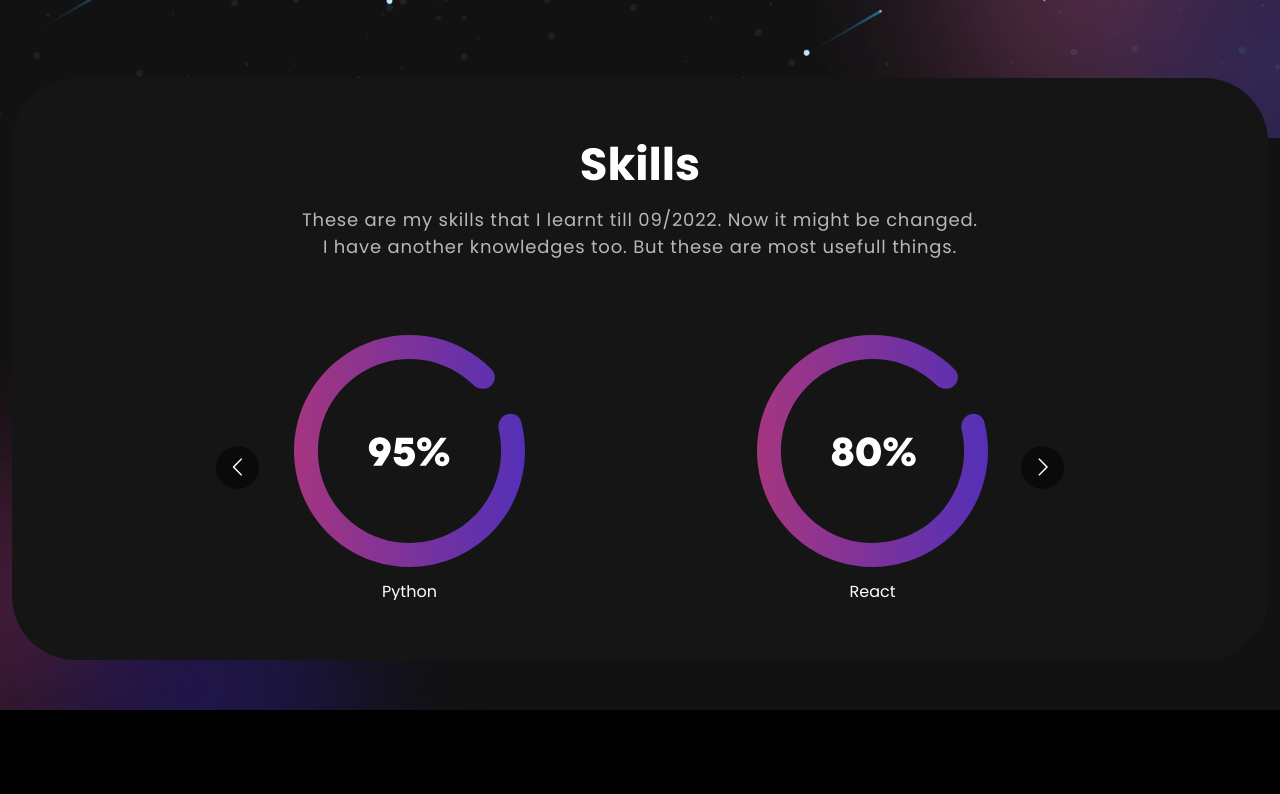
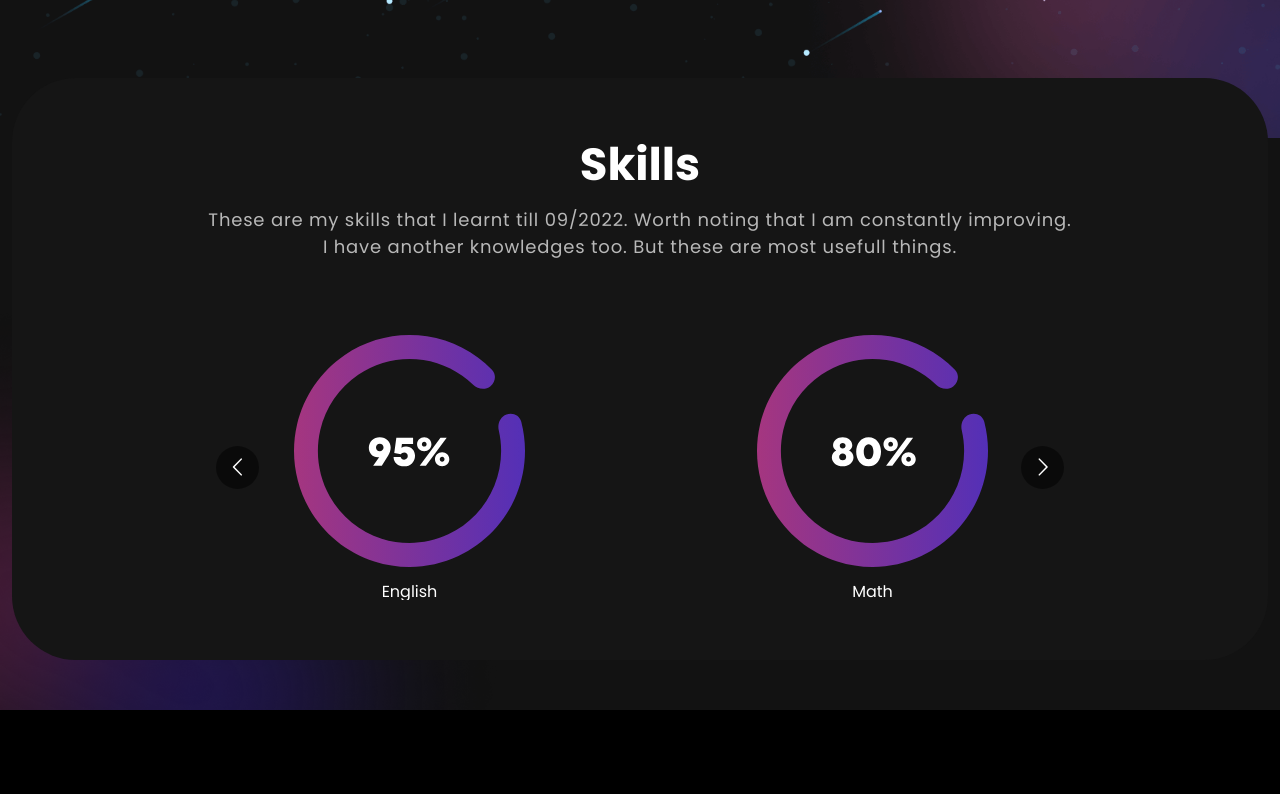
Before and after one commit to behzodk/personal-portfolio, a React (Vite) app: page / in a window 1280 px wide. Shown: the part 681-1475 px from the top of the page. Built offline with nearby package versions, Linux system fonts and the light colour scheme.

Commit message:
Update Skills.js

```diff
--- a/src/components/Skills.js
+++ b/src/components/Skills.js
@@ -32,27 +32,27 @@
                 <div className="col-12">
                     <div className="skill-bx wow zoomIn">
                         <h2>Skills</h2>
-                        <p>These are my skills that I learnt till 09/2022. Now it might be changed. <br></br> I have another knowledges too. But these are most usefull things. </p>
+                        <p>These are my skills that I learnt till 09/2022. Worth noting that I am constantly improving. <br></br> I have another knowledges too. But these are most usefull things. </p>
                         <Carousel responsive={responsive} infinite={true} className="owl-carousel owl-theme skill-slider">
                             <div className="item">
                                 <img src={meter1} alt="" />
-                                <h5>Python</h5>
+                                <h5>English</h5>
                             </div>
                             <div className="item">
                                 <img src={meter2} alt="" />
-                                <h5>React</h5>
+                                <h5>Math</h5>
                             </div>
                             <div className="item">
                                 <img src={meter3} alt="" />
-                                <h5>JavaScript</h5>
+                                <h5>Physics</h5>
                             </div>
                             <div className="item">
                                 <img src={meter1} alt="" />
-                                <h5>HTML/CSS</h5>
+                                <h5>Economy</h5>
                             </div>
                             <div className="item">
                                 <img src={meter2} alt="" />
-                                <h5>English</h5>
+                                <h5>Computer Science</h5>
                             </div>
                         </Carousel>
                     </div>
```
